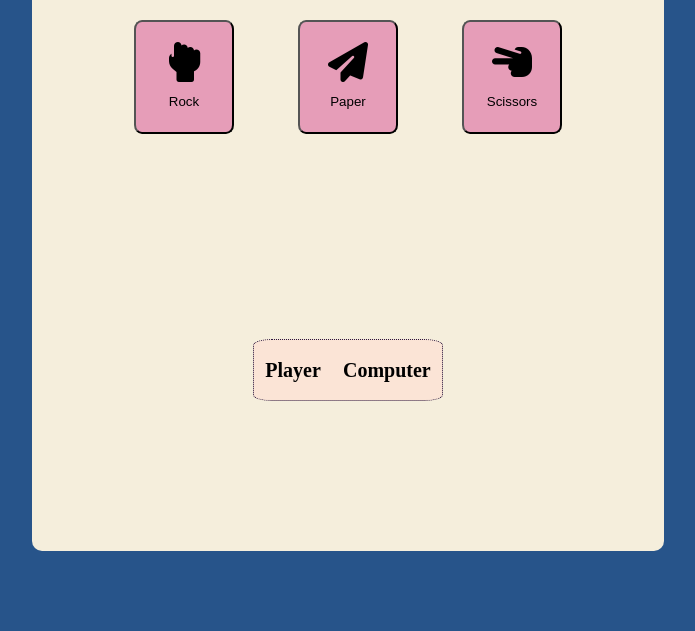
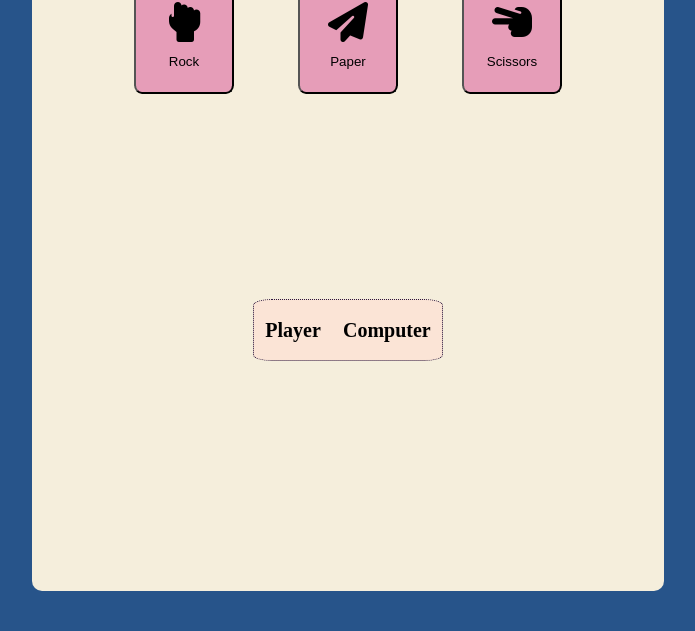
Before and after one commit to mungaig/Rock-Paper-Scissors, a plain HTML site: page index.html in a window 1280 px wide. Shown: the part 169-800 px from the top of the page, without its empty margins (292-987 px from the left). Drawn offline with Linux system fonts and the light colour scheme.

Commit message:
Adjust container height

```diff
--- a/styles.css
+++ b/styles.css
@@ -9,10 +9,10 @@ body {
 
 #container {
     background-color: #F5EEDC;
-    height: 80vh;
+    height: 90vh;
     width: 50%;
     margin: auto;
-    margin-top: 10vh;
+    margin-top: 5vh;
     border-radius: 10px;
     text-align: center;
     display: flex;
```
